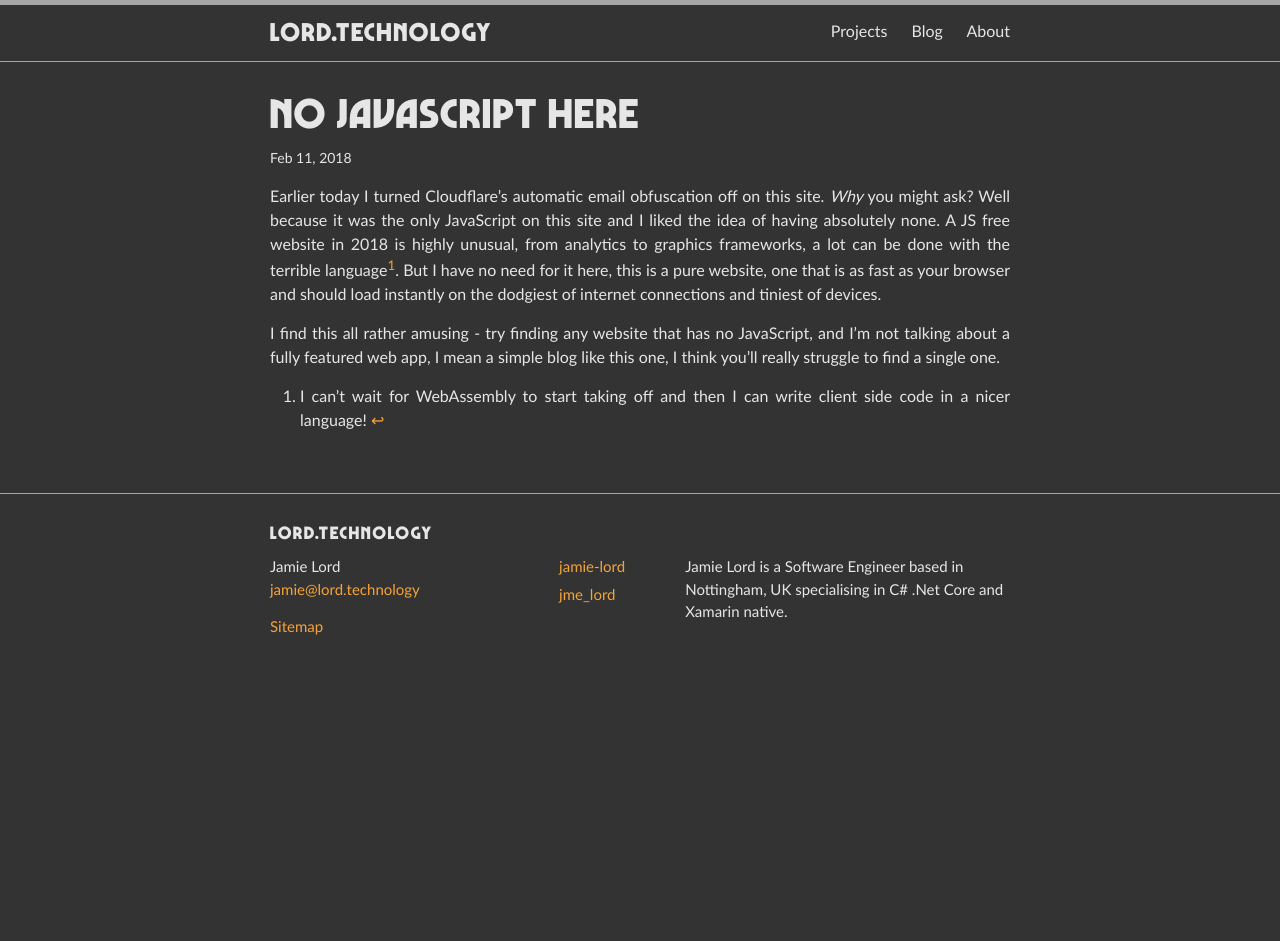
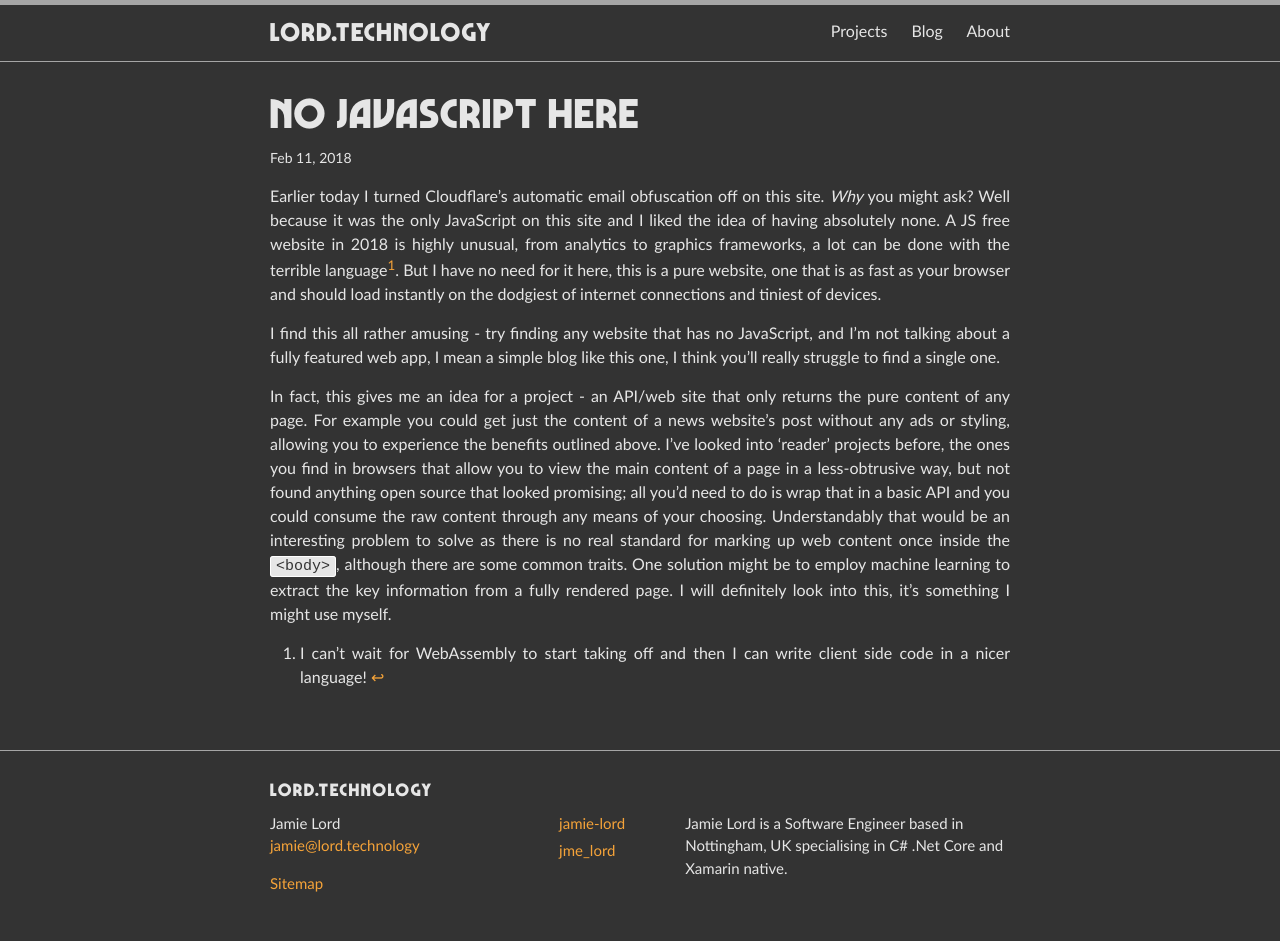
Before and after one commit to jamie-lord/Lord.technology, a Jekyll site: the page built from _posts/2018-02-11-no-javascript.md, in a window 1280 px wide. Built offline with Jekyll 4.4.1, drawn with Linux system fonts in a browser that asks for light colours; before the commit the page ends 900 px from its top, so only the background shows below that.

Commit message:
Further thoughts

```diff
--- a/_posts/2018-02-11-no-javascript.md
+++ b/_posts/2018-02-11-no-javascript.md
@@ -7,4 +7,6 @@ Earlier today I turned Cloudflare's automatic email obfuscation off on this site
 
 I find this all rather amusing - try finding any website that has no JavaScript, and I'm not talking about a fully featured web app, I mean a simple blog like this one, I think you'll really struggle to find a single one.
 
+In fact, this gives me an idea for a project - an API/web site that only returns the pure content of any page. For example you could get just the content of a news website's post without any ads or styling, allowing you to experience the benefits outlined above. I've looked into 'reader' projects before, the ones you find in browsers that allow you to view the main content of a page in a less-obtrusive way, but not found anything open source that looked promising; all you'd need to do is wrap that in a basic API and you could consume the raw content through any means of your choosing. Understandably that would be an interesting problem to solve as there is no real standard for marking up web content once inside the `<body>`, although there are some common traits. One solution might be to employ machine learning to extract the key information from a fully rendered page. I will definitely look into this, it's something I might use myself.
+
 [^1]: I can't wait for WebAssembly to start taking off and then I can write client side code in a nicer language!
```
